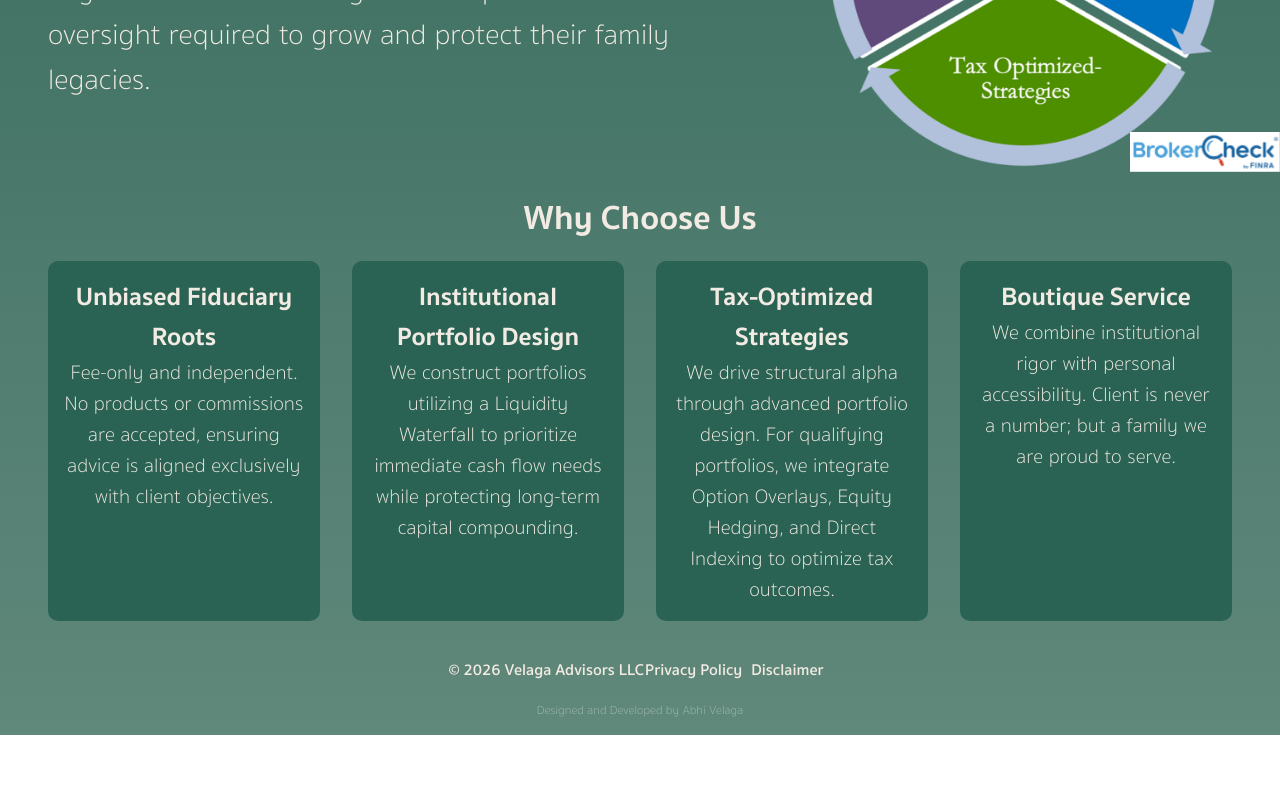
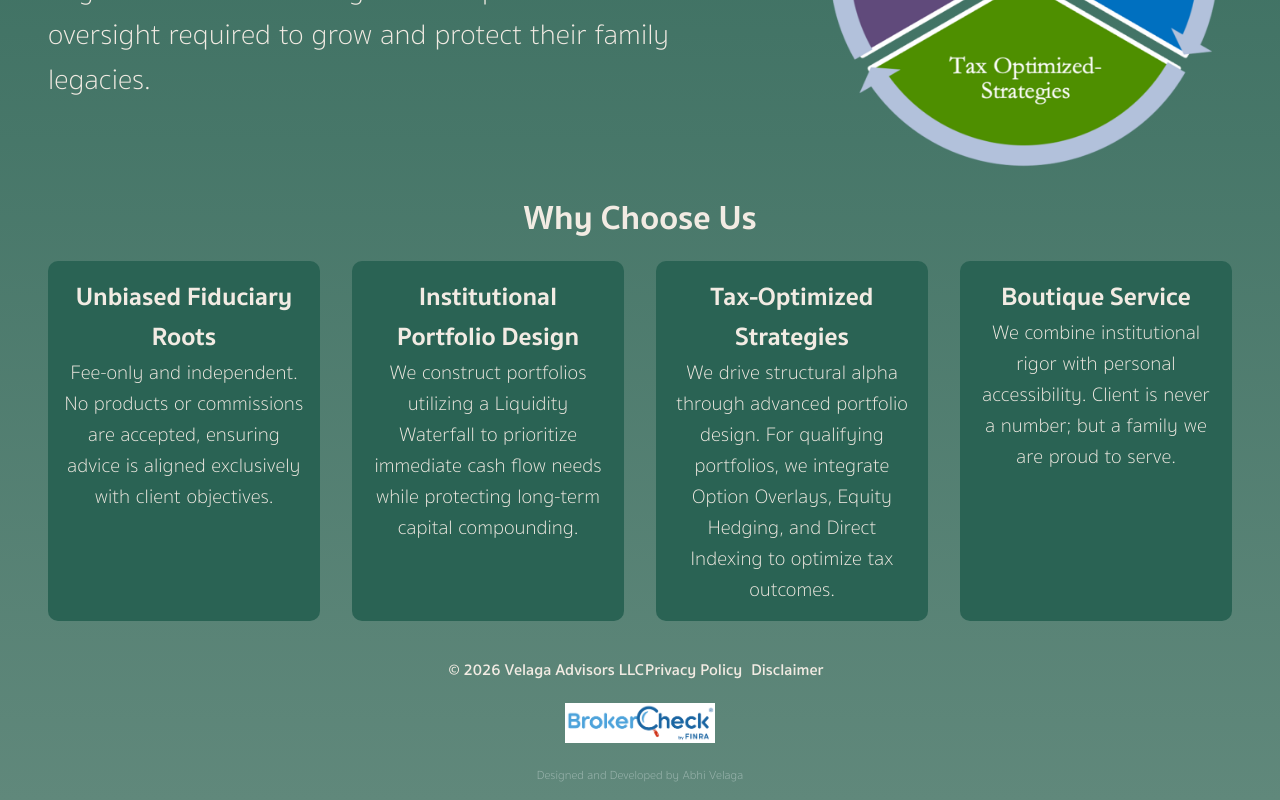
Before and after one commit to avelaga/velagaadvisors, a Next.js app: page / in a window 1280 px wide. Shown: the part 628-1428 px from the top of the page. Before the commit the page ends 1363 px from the top, so only its background shows below. Built offline with nearby package versions, Linux system fonts and the light colour scheme.

Commit message:
updated finra position

```diff
--- a/components/footer.js
+++ b/components/footer.js
@@ -9,9 +9,10 @@ export default function Footer() {
             <div className={styles.footer}>
                 <div className={styles.item}>© 2026 Velaga Advisors LLC</div>
                 <a href={'/privacyPolicy.pdf'} className={styles.item} rel="noopener noreferrer" target='_blank' >Privacy Policy</a>
-                {/* <div className={styles.link}>Privacy Policy</div> */}
                 <Link href="/disclaimer" className={`${styles.link} ${styles.item}`}>Disclaimer</Link>
+
             </div>
+            <a href="https://brokercheck.finra.org" target="_blank"><img src='/finraBackground.png' className='finra' /></a>
             <a href="https://abhi.work" target="_blank" className={styles.abhi} >Designed and Developed by Abhi Velaga</a>
         </div>
     )
--- a/components/layout.js
+++ b/components/layout.js
@@ -42,7 +42,6 @@ export default function Layout({ children }) {
       <NavbarNoSSR />
       <main className='layout'>{children}</main>
       {/* <a target="_blank" href="http://www.adviserinfo.sec.gov/individual/summary/7833799" ><img className='finra' src="//www.finra.org/themes/custom/finra_bootstrap_sass/images/bc_badge_style_5.svg" /></a> */}
-      <a href="https://brokercheck.finra.org" target="_blank"><img src='/finraBackground.png' className='finra'/></a>
       <Footer />
     </div>
   )
--- a/styles/globals.css
+++ b/styles/globals.css
@@ -30,7 +30,7 @@
   --tile-border: conic-gradient(#00000080,
       #00000040,
       #00000030,
-      #00000020,
+      #13090920,
       #00000010,
       #00000010,
       #00000080);
@@ -141,14 +141,11 @@ bold {
   font-weight: 500;
 }
 
-/* TODO  POSITION TO RIGHT OF SCREEN AS IT WAS BEFORE */
 .finra {
   border: none;
   width: 150px;
-  position: fixed;
-  right: 0;
-  bottom: 0;
-  z-index: 2;
+  margin: auto;
+  margin-bottom: 25px;
 }
 
 @media only screen and (max-width: 950px) {
```
